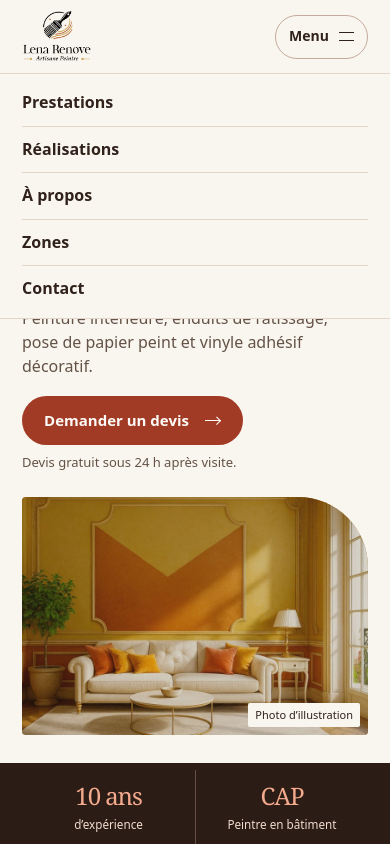
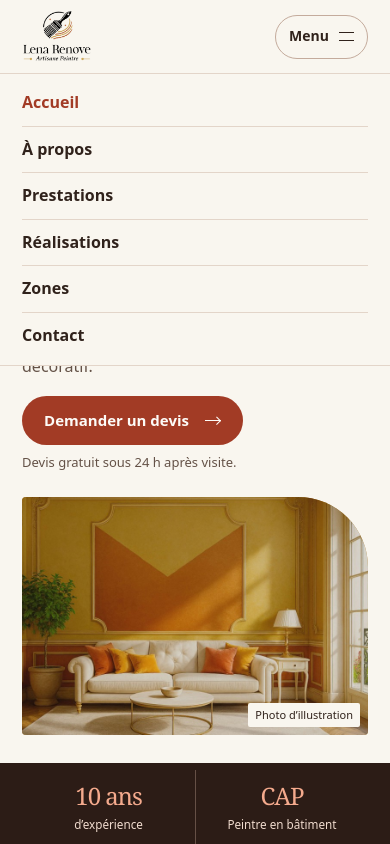
Before and after one commit to GITCL95/LENA-NEW, a Next.js app: page / in a window 390 px wide. Both pictures are taken after a click on the button "Menu". Shown: the top 844 px of the page. Built offline with nearby package versions, Linux system fonts and the light colour scheme; a web font is replaced by a local one.

Commit message:
Restore mobile navigation order

```diff
--- a/components/layout/SiteLayout.tsx
+++ b/components/layout/SiteLayout.tsx
@@ -1,9 +1,10 @@
 import { useRef, useState, type ReactNode } from 'react';
 import Image from 'next/image';
-import { CLIENT, LEGAL_PATH, NAV_ROUTES, QUOTE_PATH, ZONES_PATH } from '@data/client';
+import { CLIENT, LEGAL_PATH, MOBILE_NAV_ROUTES, NAV_ROUTES, QUOTE_PATH, ZONES_PATH } from '@data/client';
 import styles from '@/styles/Site.module.css';
 
-type SitePage = typeof NAV_ROUTES[number]['page'] | 'home' | 'city' | 'legal' | 'notFound';
+type NavigationRoute = typeof MOBILE_NAV_ROUTES[number];
+type SitePage = NavigationRoute['page'] | 'city' | 'legal' | 'notFound';
 
 const contactIntros: Partial<Record<SitePage, string>> = {
   portfolio: 'Décrivez votre projet de rénovation intérieure.',
@@ -40,15 +41,20 @@ function SiteHeader({ page }: { page: SitePage }) {
   const [menuOpen, setMenuOpen] = useState(false);
   const menuButton = useRef<HTMLButtonElement>(null);
   const contactLocation = page === 'contact';
-  const navigation = NAV_ROUTES.map(({ label, href, page: destination }) => {
-    let current: 'page' | 'location' | undefined;
-    if (destination === page) current = 'page';
-    if (page === 'city' && destination === 'zones') current = 'location';
-    return { label, href: contactLocation && destination === 'contact' ? '#contact' : href, current };
-  });
 
   function closeMenu() {
     setMenuOpen(false);
+  }
+
+  function renderNavLinks(routes: readonly NavigationRoute[], onClick?: () => void) {
+    return routes.map(({ label, href, page: destination }) => {
+      let current: 'page' | 'location' | undefined;
+      if (destination === page) current = 'page';
+      if (page === 'city' && destination === 'zones') current = 'location';
+      const linkHref = contactLocation && destination === 'contact' ? '#contact' : href;
+
+      return <a href={linkHref} key={href} aria-current={current} onClick={onClick}>{label}</a>;
+    });
   }
 
   return (
@@ -66,9 +72,7 @@ function SiteHeader({ page }: { page: SitePage }) {
           <Image src="/assets/img/logo-lt.png" alt="" width={500} height={442} loading="eager" />
         </a>
         <nav className={styles.desktopNav} aria-label="Navigation principale">
-          {navigation.map(({ label, href, current }) => (
-            <a href={href} key={href} aria-current={current}>{label}</a>
-          ))}
+          {renderNavLinks(NAV_ROUTES)}
         </nav>
         <ArrowLink href={contactLocation ? '#contact' : QUOTE_PATH} className={`${styles.button} ${styles.headerButton}`}>
           Demander un devis
@@ -86,9 +90,7 @@ function SiteHeader({ page }: { page: SitePage }) {
       </div>
       <nav id="site-navigation" className={styles.mobileNav} aria-label="Navigation principale" hidden={!menuOpen}>
         <div className={styles.container}>
-          {navigation.map(({ label, href, current }) => (
-            <a href={href} key={href} aria-current={current} onClick={closeMenu}>{label}</a>
-          ))}
+          {renderNavLinks(MOBILE_NAV_ROUTES, closeMenu)}
         </div>
       </nav>
     </header>
--- a/data/client.ts
+++ b/data/client.ts
@@ -49,10 +49,28 @@ export const CLIENT = {
   },
 } as const;
 
+const navRoutes = {
+  home: { label: "Accueil", href: "/", page: "home" },
+  about: { label: "À propos", href: ABOUT_PATH, page: "about" },
+  painting: { label: "Prestations", href: PAINTING_PATH, page: "painting" },
+  portfolio: { label: "Réalisations", href: PORTFOLIO_PATH, page: "portfolio" },
+  zones: { label: "Zones", href: ZONES_PATH, page: "zones" },
+  contact: { label: "Contact", href: CONTACT_PATH, page: "contact" },
+} as const;
+
 export const NAV_ROUTES = [
-  { label: "Prestations", href: PAINTING_PATH, page: "painting" },
-  { label: "Réalisations", href: PORTFOLIO_PATH, page: "portfolio" },
-  { label: "À propos", href: ABOUT_PATH, page: "about" },
-  { label: "Zones", href: ZONES_PATH, page: "zones" },
-  { label: "Contact", href: CONTACT_PATH, page: "contact" },
+  navRoutes.painting,
+  navRoutes.portfolio,
+  navRoutes.about,
+  navRoutes.zones,
+  navRoutes.contact,
 ] as const;
+
+export const MOBILE_NAV_ROUTES = [
+  navRoutes.home,
+  navRoutes.about,
+  navRoutes.painting,
+  navRoutes.portfolio,
+  navRoutes.zones,
+  navRoutes.contact,
+] as const;
```
